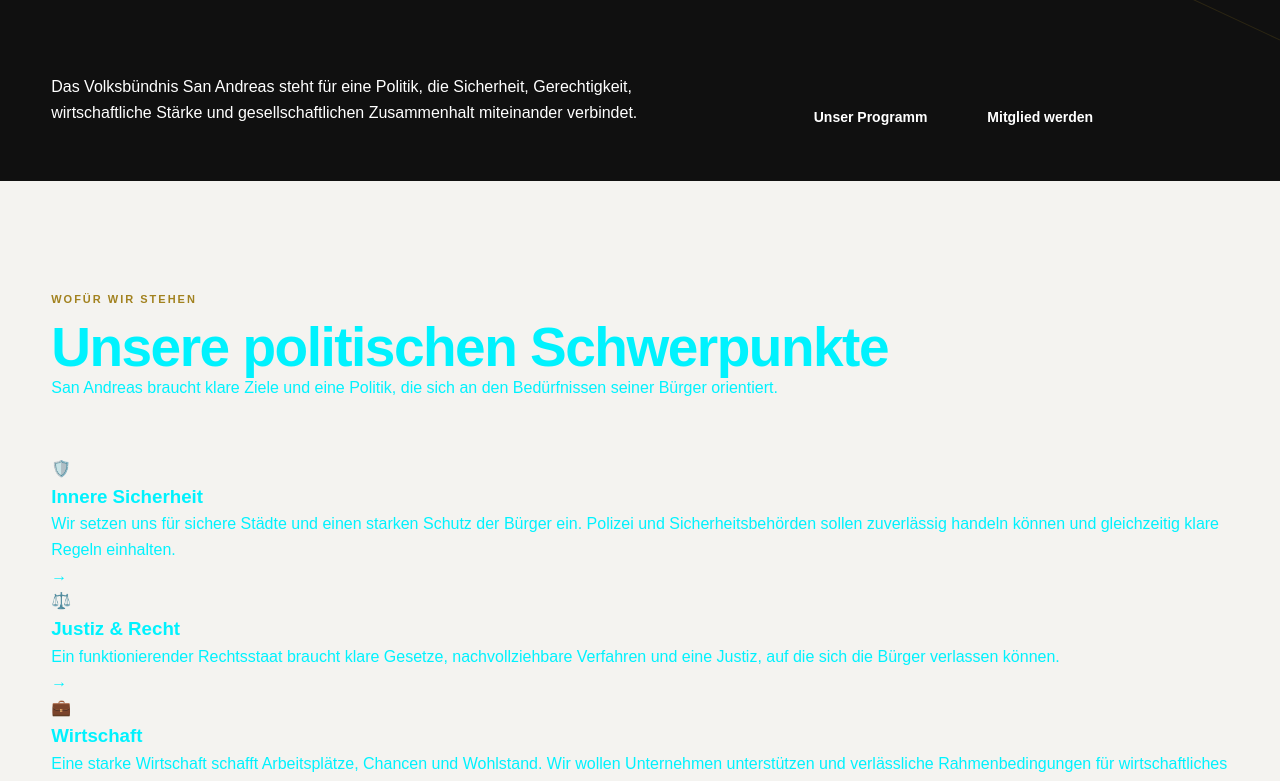
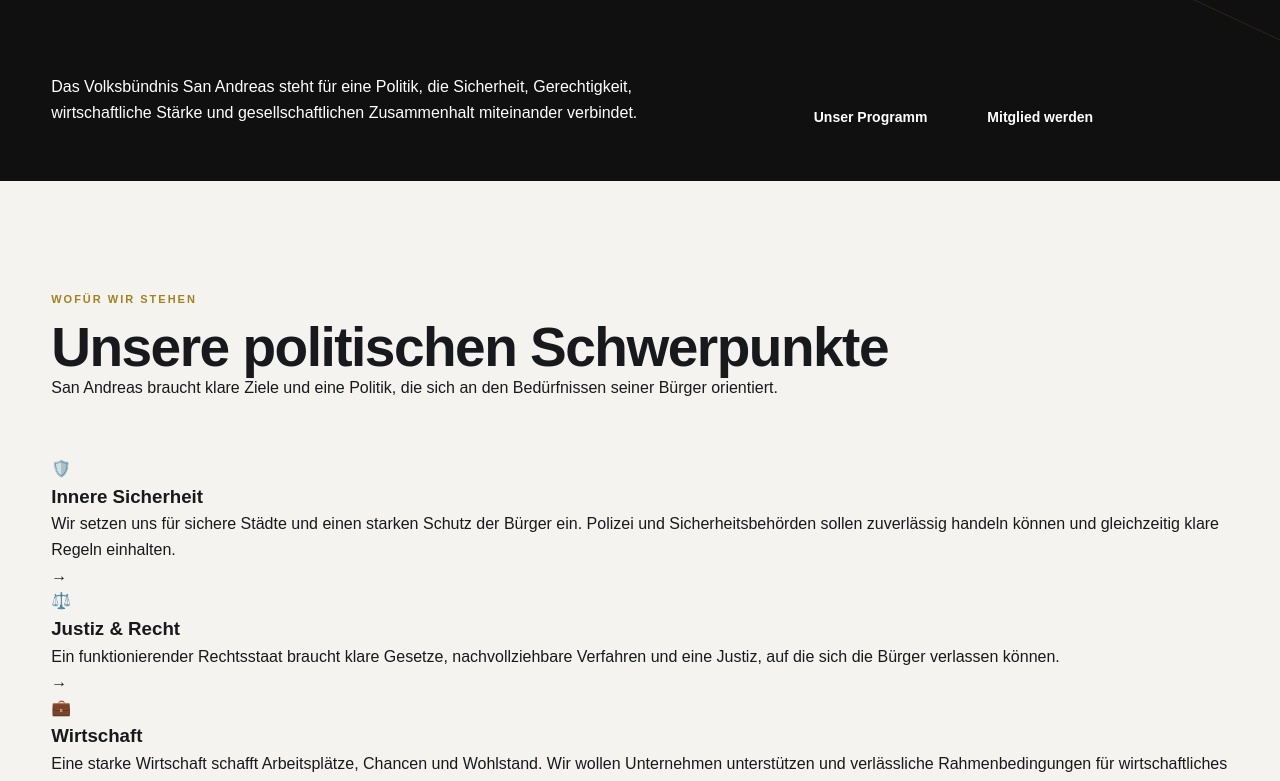
Before and after one commit to mikeslipko-commits/VSA-Website, a website: page themen.html in a window 1280 px wide. Shown: the part 627-1408 px from the top of the page. Drawn offline with Linux system fonts and the light colour scheme.

Commit message:
Update style.css

```diff
--- a/style.css
+++ b/style.css
@@ -11,7 +11,7 @@ html {
 body {
     font-family: Arial, Helvetica, sans-serif;
     background: #f4f3f0;
-    color: #00f2fe;
+    color: #17191d;
     line-height: 1.6;
 }
 
```
